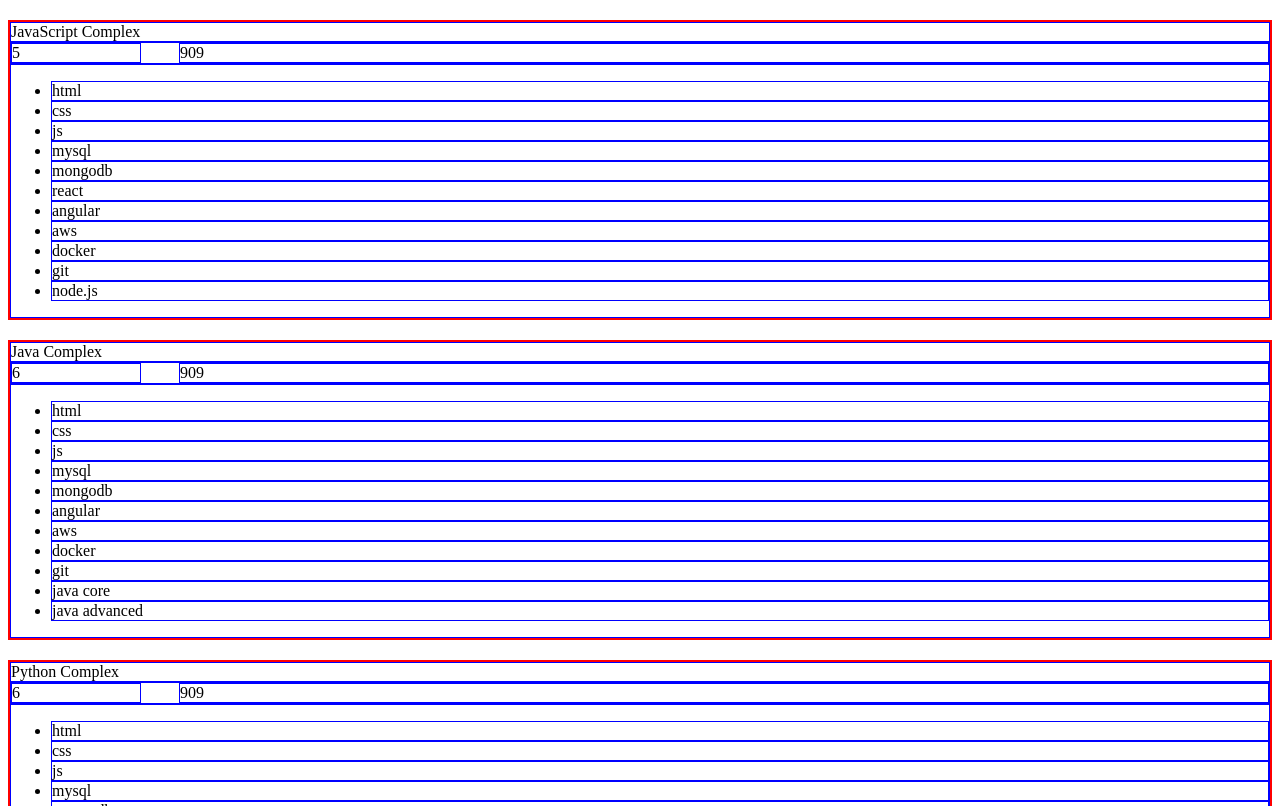
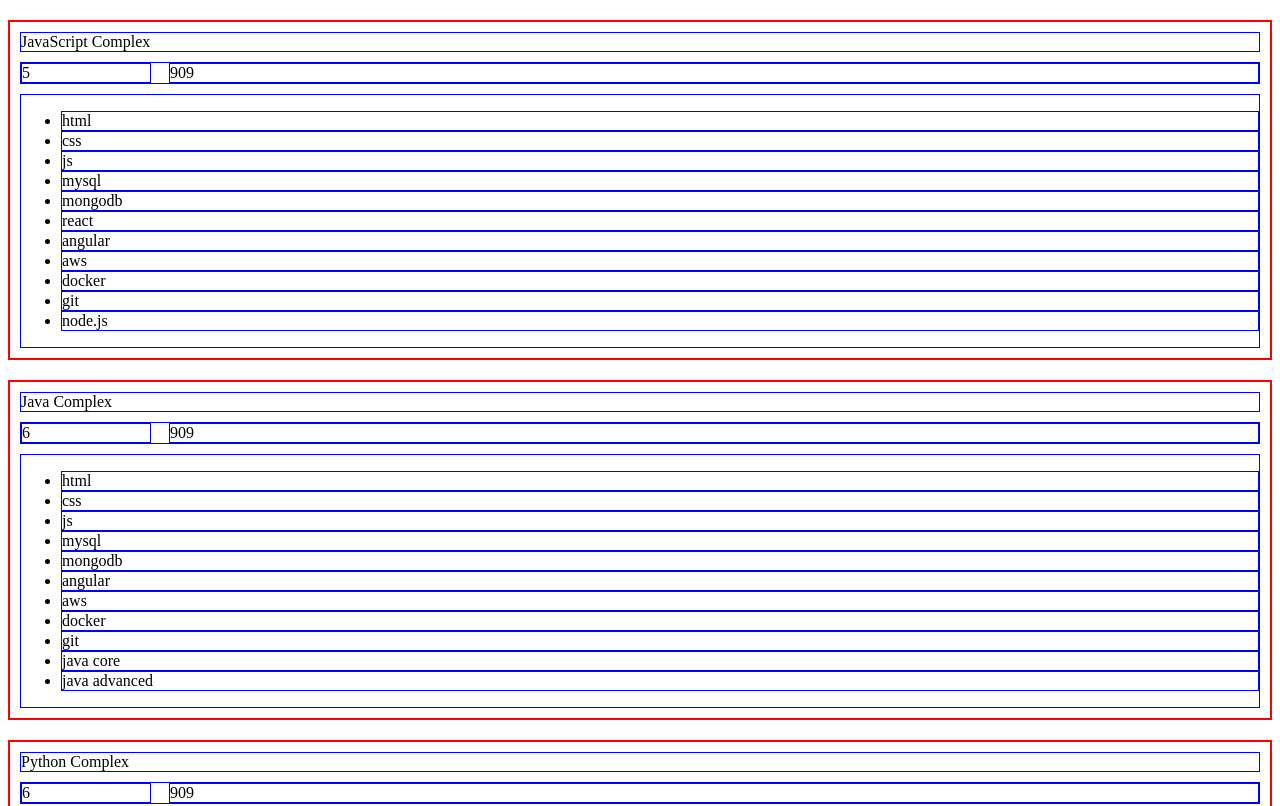
Before and after one commit to OLDmax007/ModuleJS, a plain HTML site: page Homeworks/Lesson9/add9_1/index.html in a window 1280 px wide. Shown: the top 806 px of the page. Drawn offline with Linux system fonts and the light colour scheme.

Commit message:
Homework9_update

```diff
--- a/Homeworks/Lesson9/add9_1/index.html
+++ b/Homeworks/Lesson9/add9_1/index.html
@@ -42,7 +42,7 @@
         }
 
         .content > div {
-            margin: px;
+            margin: 10px;
         }
 
         .duration {
```
